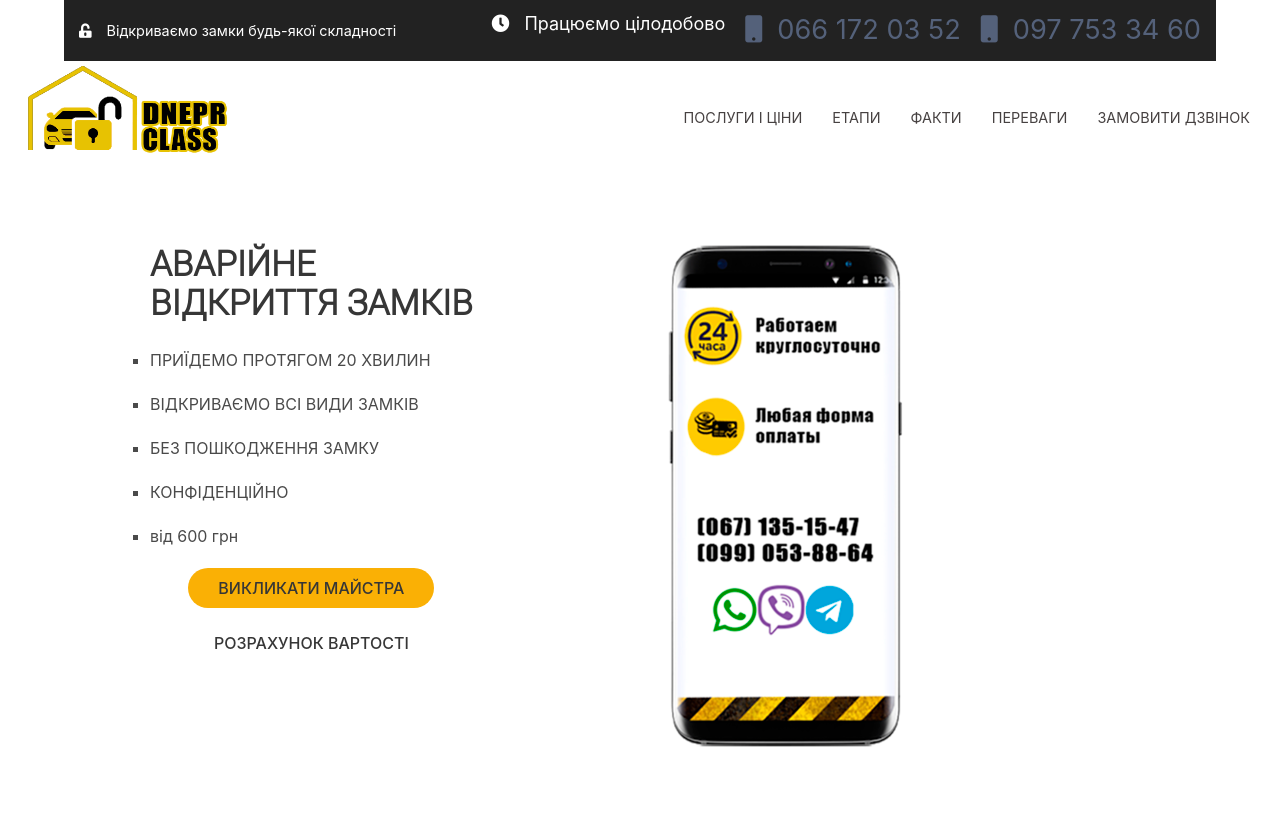
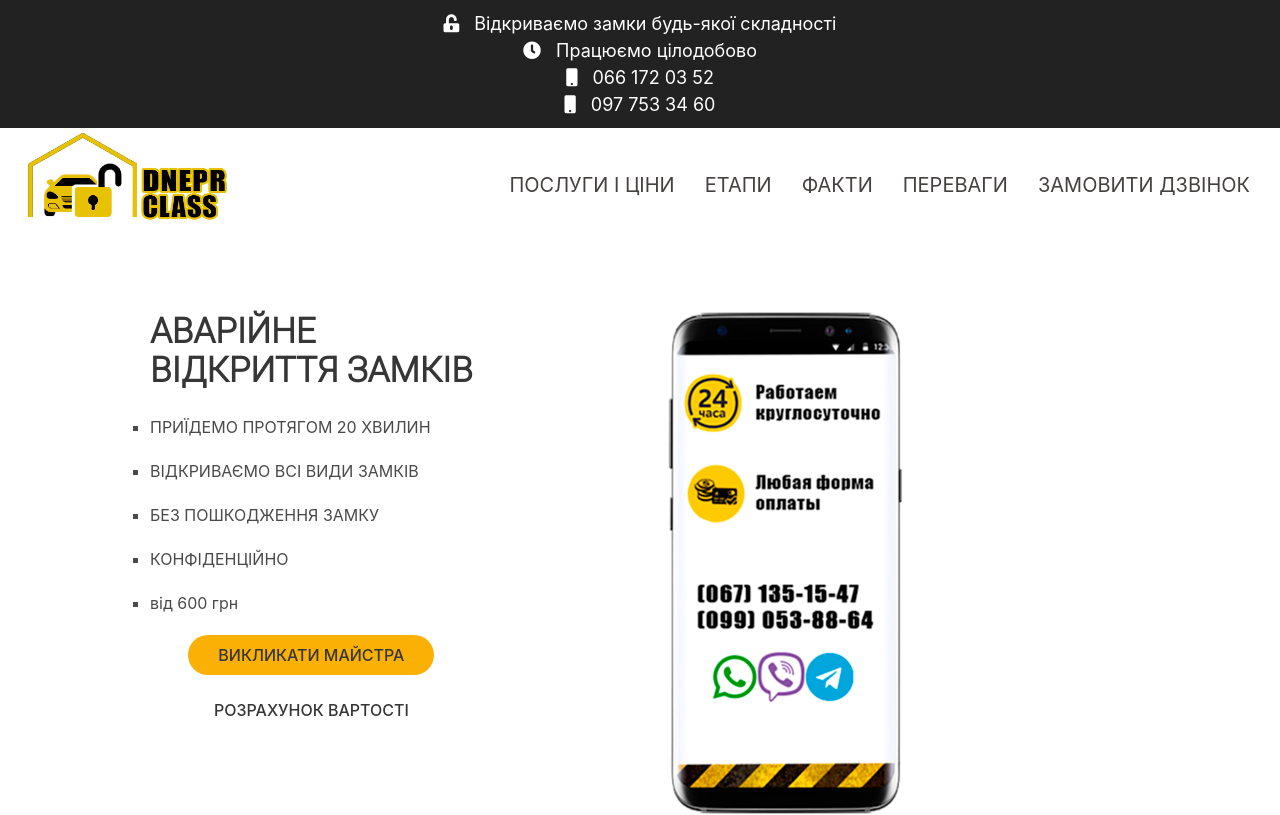
Before and after one commit to LiMar17/dnepr-masterok, a website built with Parcel: page src/index.pug in a window 1280 px wide. Shown: the top 815 px of the page. Built offline with nearby package versions, Linux system fonts and the light colour scheme.

Commit message:
save local changes for the future

```diff
--- a/src/index.pug
+++ b/src/index.pug
@@ -13,14 +13,13 @@ html(lang="en")
     //- наши стили
     link(rel="stylesheet" href="fonts/Roboto/Roboto.css")
     link(rel="stylesheet" href="scss/style.scss")
-    link(rel="stylesheet" href="scss/responsive.scss")
   body
-    header.has-text-centered
-      .container.header
+    header.header
+      .container.has-text-centered
         .slogan.info
           i.fas.fa-unlock-alt
           | Відкриваємо замки будь-якої складності
-        .contacts
+        .description
           .info
             i.fas.fa-clock
             | Працюємо цілодобово
@@ -92,3 +91,11 @@ html(lang="en")
       .column.callback
         a.button Зворотнiй зв'язок
         p Передзвонимо вам протягом 5 хвилин
+
+  .card.service
+    header.card-img
+      img
+    main.card-title
+      h3
+    footer.card-footer
+      p
--- a/src/scss/fonts.scss
+++ b/src/scss/fonts.scss
@@ -1,4 +1,4 @@
-$fz-14: 0.9rem;
+// max font size
 $fz-16: 1rem;
 $fz-18: 1.25rem;
 $fz-20: 1.4rem;
@@ -7,6 +7,10 @@ $fz-24: 1.7rem;
 $fz-34: 2.4rem;
 $fz-45: 3.2rem;
 $fz-50: 3.5rem;
+
+// responsive fonts
+$reducer: 30%;
+$scaler: 2vw;
 
 // точка отчета -- наш html.
 // все остальные шрифты будут брать
@@ -28,23 +32,25 @@ html {
   font-family: 'Roboto Light', sans-serif;
 }
 
-
-html,
-p {
+/* FONT SIZES */
+html {
   font-size: 16px;
 }
 
-// font-size: 14px
-.header, .nav {
-  font-size: $fz-14;
+.header,
+.nav,
+p
+{
+  // font-size: $fz-16;
+  font-size: clamp(13px, 13px + 1vw, 20px);
+}
+
+.button {
+  font-size: $fz-16;
 }
 
 .list {
   font-size: $fz-21;
-}
-
-.button {
-  font-size: $fz-16;
 }
 
 .contacts a,
@@ -83,3 +89,5 @@ p {
 {
   text-transform: uppercase;
 }
+
+/* TEXT ALIGNING */
--- /dev/null
+++ b/src/scss/responsive/fonts.scss
@@ -0,0 +1,5 @@
+@import 'resolutions';
+
+@media screen and (min-width: $tablet) {
+
+}
--- /dev/null
+++ b/src/scss/responsive/resolutions.scss
@@ -0,0 +1,5 @@
+$mobile: 320px;
+$mobile-l: 425px;
+$tablet: 768px;
+$desktop-s: 1024px;
+$desktop-l: 1440px;
--- a/src/scss/responsive.scss
+++ b/src/scss/responsive/responsive.scss
@@ -1,8 +1,7 @@
-$mobile-s: 320px;
-$mobile-l: 425px;
-$tablet: 768px;
-$desktop-s: 1024px;
-$desktop-l: 1440px;
+@import 'resolutions';
+@import 'fonts';
+
+
 
 // adaptive to tablet<
 @media screen and (min-width: $tablet) {
@@ -82,7 +81,7 @@ $desktop-l: 1440px;
 
 
 // adaptive to mobile-s<
-@media screen and (min-width: $mobile-s) {
+@media screen and (min-width: $mobile) {
   // menu
   .menu {
       .logo {
--- a/src/scss/style.scss
+++ b/src/scss/style.scss
@@ -1,8 +1,8 @@
-// import another files to use their code
 @import 'colors';
 @import 'fonts';
 @import 'helpers/helpers';
 @import 'spacing';
+@import 'responsive/responsive';
 
 .container {
     padding: 10px 15px;
```
